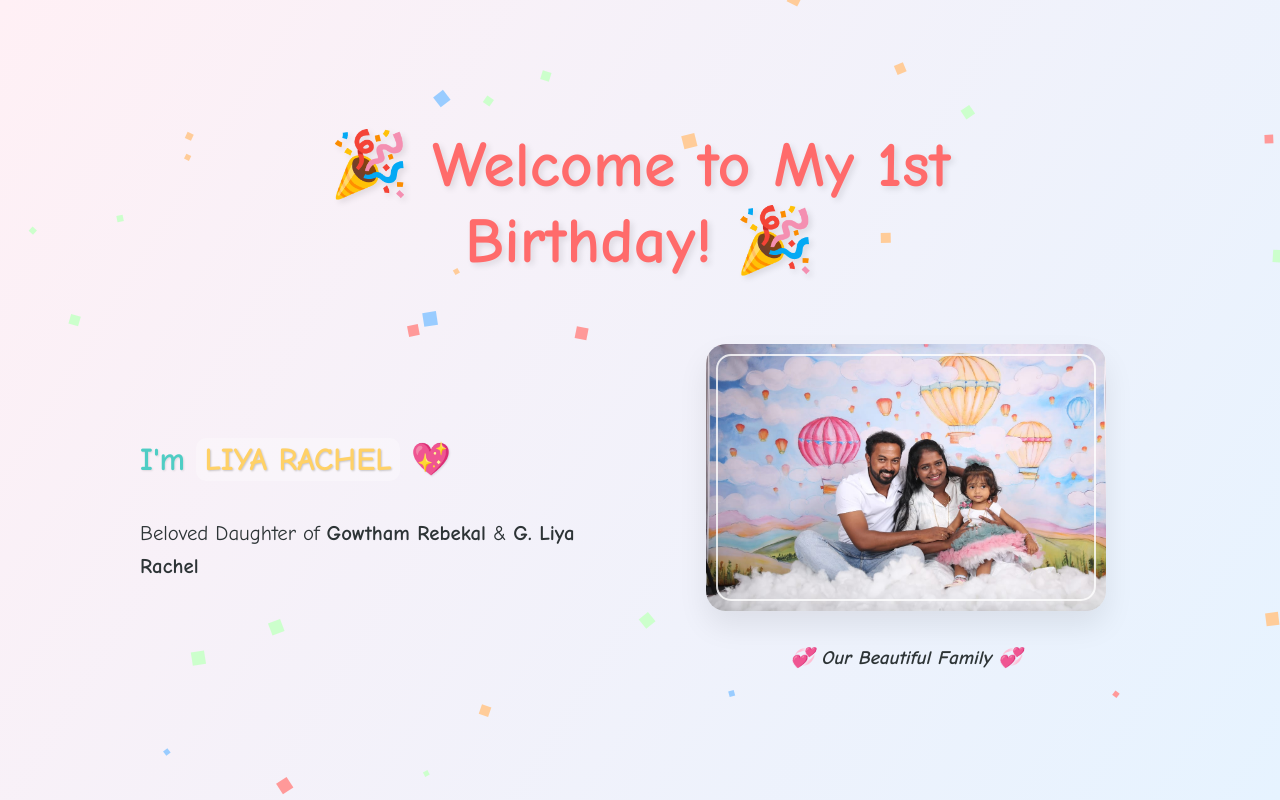
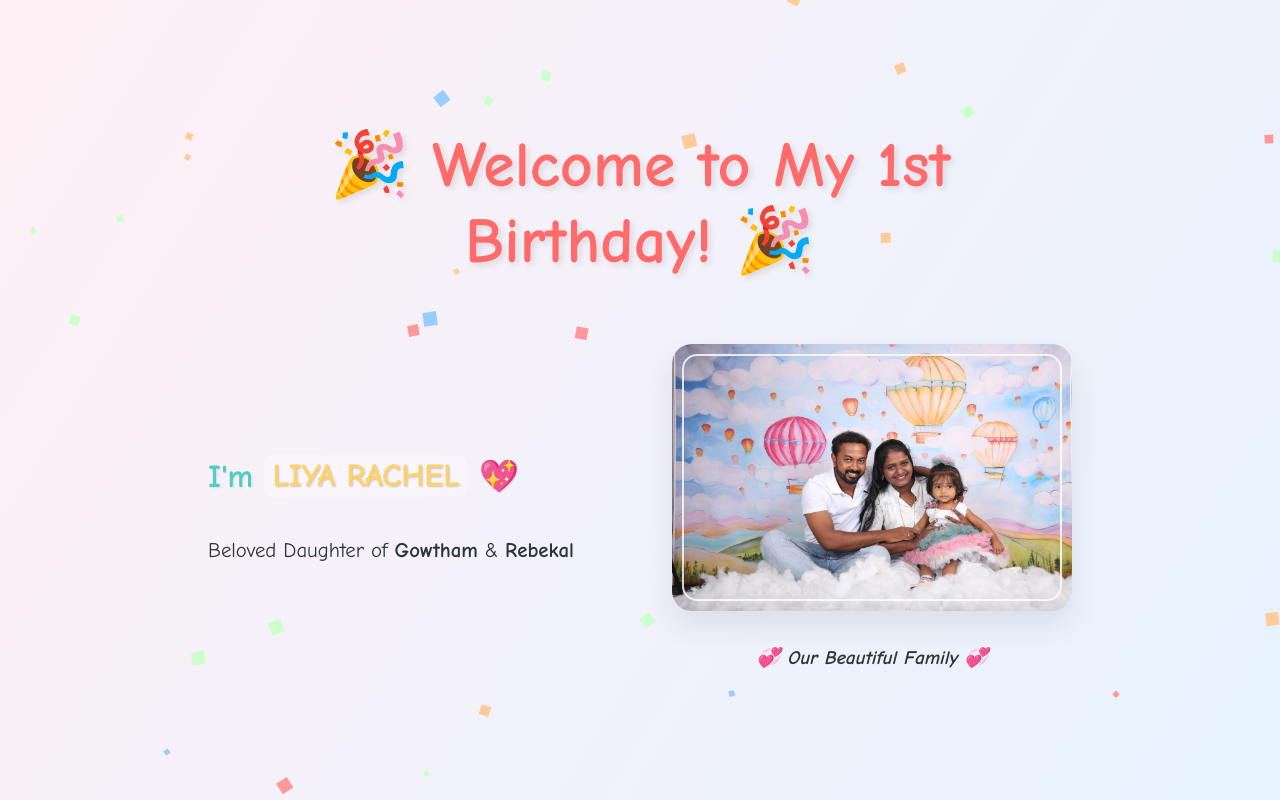
Before and after one commit to Saran1527/First-Brithday-one, a React (Create React App) app: page / in a window 1280 px wide. Shown: the top 800 px of the page. Built offline with nearby package versions, Linux system fonts and the light colour scheme.

Commit message:
Update App.js

```diff
--- a/src/App.js
+++ b/src/App.js
@@ -172,7 +172,7 @@ function App() {
                   I'm <strong className="name-highlight">LIYA RACHEL</strong> 💖
                 </p>
                 <p ref={addToRefs} className="description animated-text-left">
-                  Beloved Daughter of <strong>Gowtham Rebekal</strong> & <strong>G. Liya Rachel</strong>
+                  Beloved Daughter of <strong>Gowtham</strong> & <strong>Rebekal</strong>
                 </p>
               </div>
               <div className="photo-display">
@@ -335,9 +335,9 @@ function App() {
                 With all our love,
               </p>
               <div className="names">
-                <span className="name">Gowtham Rebekal</span>
+                <span className="name">Gowtham</span>
                 <span className="ampersand">&</span>
-                <span className="name">G. Liya Rachel</span>
+                <span className="name">Rebekal</span>
               </div>
             </div>
           </div>
```
